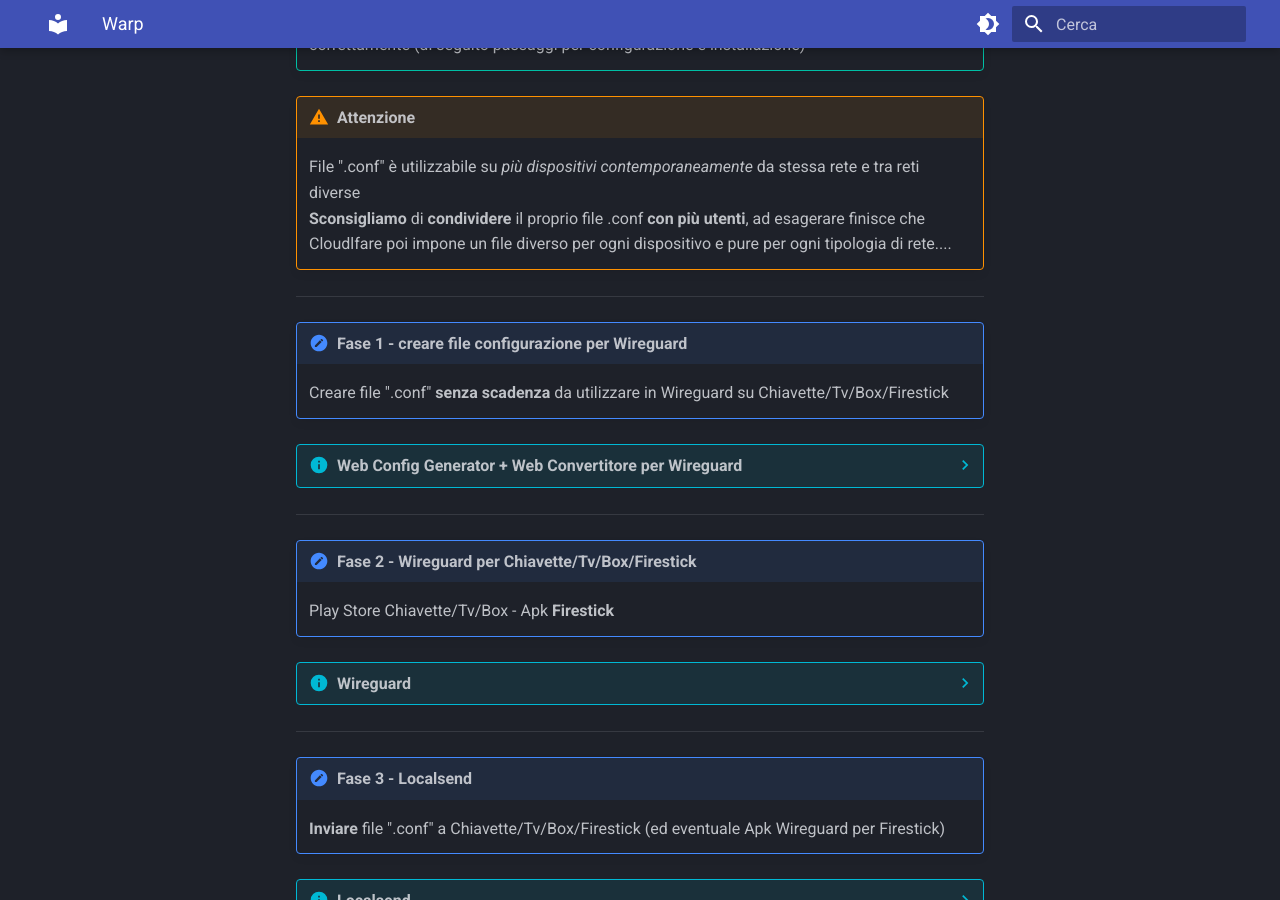
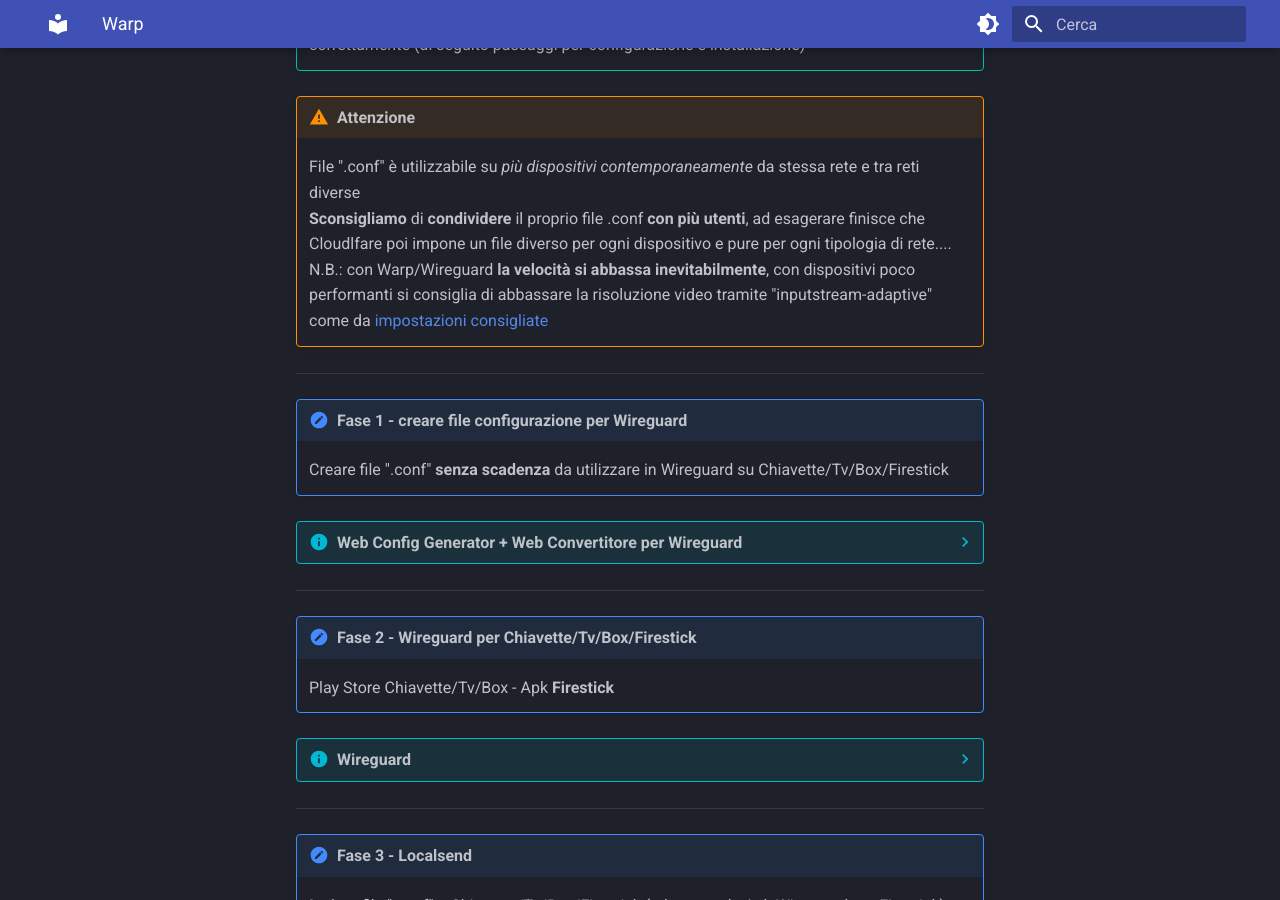
Before and after one commit to campipaolo/Mandrakodi-Wiki, an MkDocs documentation site: the page built from docs/guide/warp.md, in a window 1280 px wide and 900 px high, scrolled down 457 px. Built offline with MkDocs 1.6.1 and Material for MkDocs 9.7.7, drawn with Linux system fonts in a browser that asks for light colours.

Commit message:
warp
rev and fix

```diff
--- a/docs/guide/warp.md
+++ b/docs/guide/warp.md
@@ -6,7 +6,7 @@
     I links con dicitura "**WARP**" *esigono* l'utilizzo di Software/App  <br>    - **Warp** è per *Pc Windows/macOS/Linux & Smartphone-Tablet Android/iOS*, **non richiede** alcuna configurazione <a href="https://one.one.one.one/" target="_blank">(*si installa da qui*)</a><br>    - **Wireguard** è per *Chiavette/Tv/Box/Firestick*, **necessita** del file ".conf" per funzionare correttamente (di seguito passaggi per configurazione e installazione)
 
 !!! warning "Attenzione"
-    File ".conf" è utilizzabile su *più dispositivi contemporaneamente* da stessa rete e tra reti diverse <br> **Sconsigliamo** di **condividere** il proprio file .conf **con più utenti**, ad esagerare finisce che Cloudlfare poi impone un   file diverso per ogni dispositivo e pure per ogni tipologia di rete....
+    File ".conf" è utilizzabile su *più dispositivi contemporaneamente* da stessa rete e tra reti diverse <br> **Sconsigliamo** di **condividere** il proprio file .conf **con più utenti**, ad esagerare finisce che Cloudlfare poi impone un   file diverso per ogni dispositivo e pure per ogni tipologia di rete....<br> N.B.: con Warp/Wireguard **la velocità si abbassa inevitabilmente**, con dispositivi poco performanti si consiglia di abbassare la risoluzione video  tramite "inputstream-adaptive" come da [impostazioni consigliate](kodi_settings.md)
 
 ------
 
@@ -88,6 +88,7 @@
     * Quando attivo, la configurazione selezionata appare blu con scritto "rx" "tx" [(Foto)](../images/wireguard_test.jpg){ target="_blank" }
 
 
+
 ------
 
 !!! important " EXTRA - WG Tunnel (sempre con file ".conf")"
```
